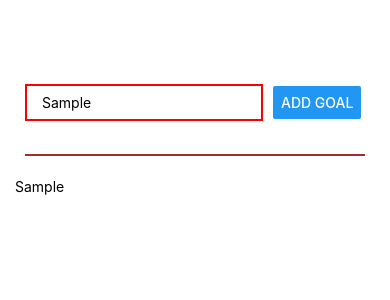
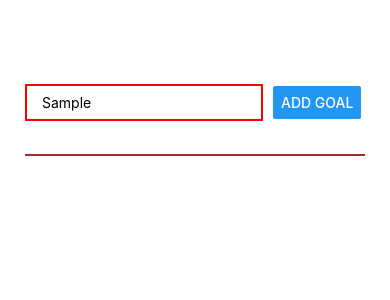
Before and after one commit to Dhanendra-Singh-Goud/Native-Project-Repo, a React Native app: screen / in a window 390 px wide. Both pictures are taken after typing "Sample" into the empty fields and a click on the button "ADD GOAL". Shown: the top 300 px of the page. Built offline with nearby package versions, Linux system fonts and the light colour scheme.

Commit message:
Added style

```diff
--- a/App.js
+++ b/App.js
@@ -21,7 +21,7 @@ export default function App() {
       </View>
       <View style={styles.goalsContainer}>
 
-        {courseGoal.map((goal)=> <Text key={goal}>{goal}</Text>)}
+        {courseGoal.map((goal)=> <Text key={goal} style={styles.listItem}>{goal}</Text>)}
       </View>
 
     </View>
@@ -56,11 +56,11 @@ const styles = StyleSheet.create({
   goalsContainer:{
     flex:6,
   },
-  // listItem:{
-  //   margin:8,
-  //   padding:8,
-  //   borderRadius:6,
-  //   borderColor:"purple",
-  //   color:'white'
-  // }
+  listItem:{
+    margin:8,
+    padding:8,
+    borderRadius:6,
+    borderColor:"purple",
+    color:'white'
+  }
 });
```
